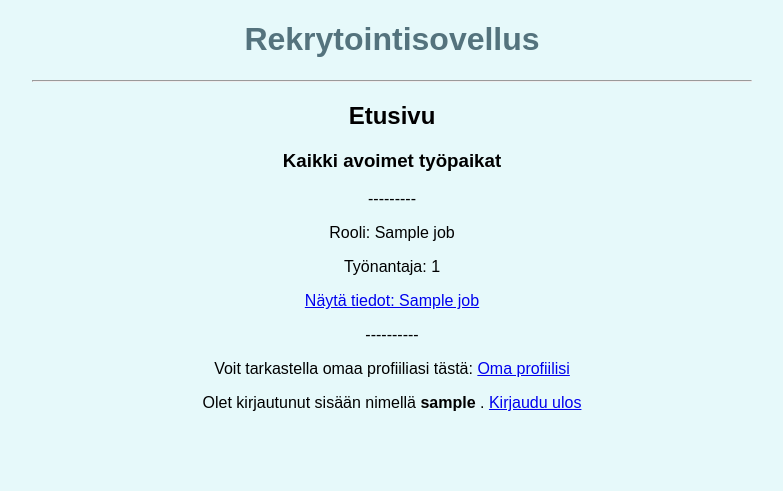
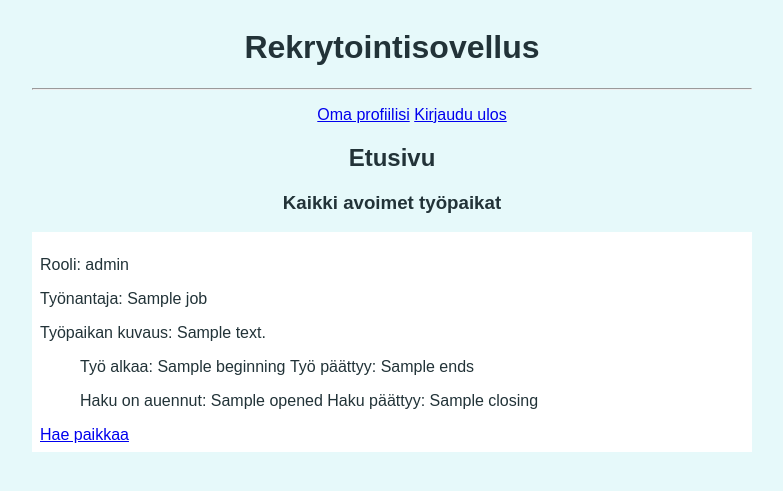
Before and after one commit to oliviahorjamo/tsoha-rekrysovellus, a Flask app: template templates/mainpage.html in a window 1280 px wide. Shown: the top 491 px of the page, without its empty margins (248-1031 px from the left). Run offline with Flask 2, Linux system fonts and the light colour scheme; the visitor is signed in with stand-in values (Sample User, id 1); the template is opened without the code that fills it: most values are stand-ins (such as "Sample title", 1, 10 or a date in 2020).

Commit message:
Improve user interface

```diff
--- a/jobs.py
+++ b/jobs.py
@@ -23,7 +23,7 @@ def get_my_jobs(user_id, application_status, job_status):
 
 def get_open_jobs():
     """returns all the jobs (in the main page)"""
-    sql = """SELECT u.name, j.id, j.role, j.description FROM USERS u, JOBS j WHERE
+    sql = """SELECT u.name as employer_name, j.id, j.role, j.description, j.beginning, j.ends, j.opened, j.closing FROM USERS u, JOBS j WHERE
     u.id = j.employer_id AND visible = 1 AND j.status = 1"""
     return db.session.execute(sql).fetchall()
 
--- a/static/layout.css
+++ b/static/layout.css
@@ -4,17 +4,20 @@
     max-width: 45em;
     font-family: Arial, Helvetica, sans-serif;
     text-align: center;
-    color: #54737d
+    color: #223338
 }
 
 .info_text {
     margin: auto;
-    color: #54737d;
-    max-width: 30em
+    color: #223338;
+    max-width: 45em
 }
 
 .login {
     background: #5b97ab;
+    padding: .5em 1em;
+    display: block;
+    margin: .5em
 }
 
 body {
@@ -23,4 +26,16 @@ body {
     max-width: 45em;
     font-family: Arial, Helvetica, sans-serif;
     text-align: center;
+    color: #223338;
+    padding: .5em
 }
+
+nav li {
+    display: inline-block;
+}
+
+.content_box {
+    background-color: white;
+    text-align: left;
+    padding: .5em .5em
+}
--- a/templates/index.html
+++ b/templates/index.html
@@ -16,9 +16,10 @@
 <p> Tämä sovellus vaatii sisään kirjautumisen tai rekisteröitymisen. </p>
 <br>
 <div class = "login">
-Jos sinulle on jo tunnus, kirjaudu sisään <a href="/login">tästä</a>
+Jos sinulla on jo tunnus: <br> <a href="/login">Kirjaudu sisään tästä</a>
 <br>
-Jos sinulla ei ole vielä tunnusta, voit rekisteröityä tästä <a href="/register">tästä</a>
+<br>
+Jos sinulla ei ole vielä tunnusta: <br> <a href="/register">Rekisteröidy tästä</a>
 </div>
 <br>
 {% endblock %}
--- a/templates/mainpage.html
+++ b/templates/mainpage.html
@@ -1,23 +1,46 @@
 {% extends "layout.html" %}
 {% block content %}
+
+<nav>
+    <ul>
+        <li><a href ="/own_profile"> Oma profiilisi </a></li>
+        {% if session.user_role == 0 %}
+        <li><a href="/own_applications">Hakemasi paikat </a></li>
+        {% endif %}
+
+        {% if session.user_role == 1 %}
+        <li><a href="/own_jobs">Omat työpaikkailmoituksesi</a></li>
+        <li><a href="/add_job">Lisää uusi työpaikkailmoitus</a></li>
+        {% endif %}
+        <li><a href="/logout"> Kirjaudu ulos</a></li>
+    </ul>
+</nav>
 
 <h2> Etusivu </h2>
 
 <h3>Kaikki avoimet työpaikat</h3>
-<!--Tähän kohtaan for loop parametrina annetuista kaikista töistä
-listaa kaikista töistä tyyliin nimi ja työnantaja listana
-jossa jokainen item on linkki kyseisen työpaikan sivulle
-
-työpaikan sivulla koko kuvaus ja mahdollisuus hakea-->
 
 {% if open_jobs %}
 
 {% for job in open_jobs %}
-    <p>---------</p>
-    <p>Rooli: {{job[2]}}</p>
-    <p>Työnantaja: {{job[0]}}</p>
-    <p><a href="/job_info/{{ job[1] }}">Näytä tiedot: {{job[2]}}</a></p>
-    <p>----------</p>
+<div class = "content_box">
+    <p>Rooli: {{job.role}}</p>
+    <p>Työnantaja: {{job.employer_name}}</p>
+    <p>Työpaikan kuvaus: {{job.description}}</p>
+    <nav>
+        <ul>
+            <li>Työ alkaa: {{job.beginning}}</li>
+            <li>Työ päättyy: {{job.ends}}</li>
+        </ul>
+    </nav>
+    <nav>
+        <ul>
+            <li>Haku on auennut: {{job.opened}}</li>
+            <li>Haku päättyy: {{job.closing}}</li>
+        </ul>
+    </nav>
+    <a href="/apply/{{job.id}}">Hae paikkaa </a>
+</div>
 {% endfor %}
 
 {% else %}
@@ -27,17 +50,4 @@ Ei auki olevia paikkoja.
 {% endif %}
 
 
-<p>Voit tarkastella omaa profiiliasi tästä: <a href ="/own_profile"> Oma profiilisi </a></p>
-
-{% if session.user_role == 0 %}
-<p>Voit selata hakemiasi työpaikkoja tästä: <a href="/own_applications">Hakemasi paikat </a></p>
-{% endif %}
-
-{% if session.user_role == 1 %}
-<p>Voit tarkastella ja muokata omia työpaikkailmoituksiasi tästä: <a href="/own_jobs">Omat ilmoituksesi</a> </a></p>
-<p>Voit lisätä uuden ilmoituksen tästä: <a href="/add_job">Lisää uusi työpaikkailmoitus</a></p>
-{% endif %}
-
-Olet kirjautunut sisään nimellä <b> {{session.user_name }} </b>. <a href="/logout"> Kirjaudu ulos</a>
-
 {% endblock %}
```
Also changed, not shown: templates/apply.html (+7 -6 lines), templates/login.html (+11 -4 lines), templates/own_profile.html (+6 -4 lines).
